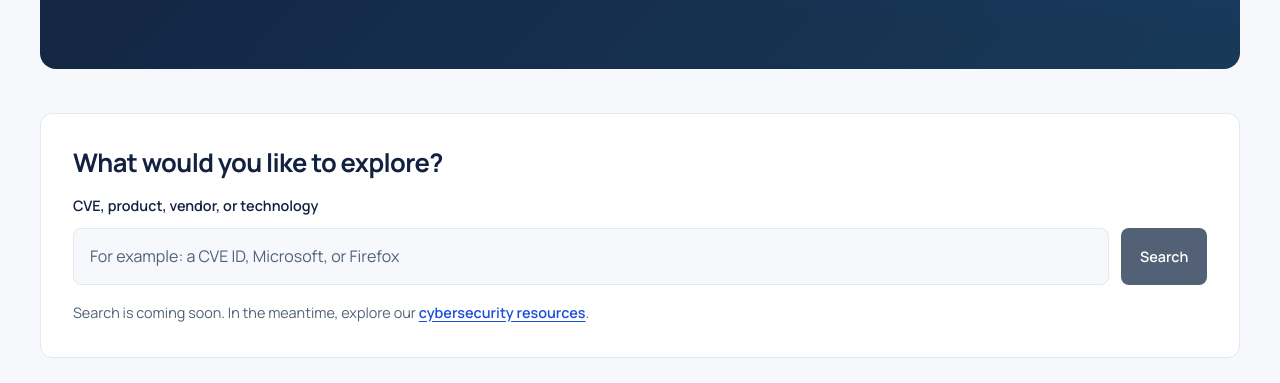
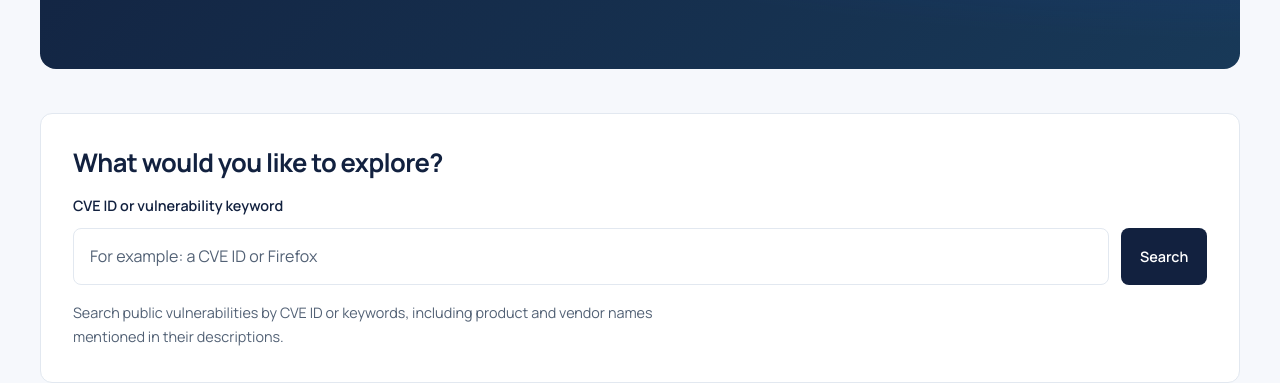
Before and after one commit to jpaintsil-neu/vulnscope, a website: page public/index.html in a window 1280 px wide. Shown: the part 455-838 px from the top of the page. Drawn offline with Linux system fonts and the light colour scheme.

Commit message:
Connect homepage search and preserve vulnerability filters

```diff
--- a/public/css/home.css
+++ b/public/css/home.css
@@ -90,7 +90,7 @@
   font: inherit;
 }
 
-/* Future input keyboard focus. */
+/* Search input keyboard focus. */
 .search-controls input:focus-visible {
   outline: 3px solid var(--teal);
   outline-offset: 3px;
@@ -100,17 +100,6 @@
 .search-controls input::placeholder {
   color: var(--muted);
   opacity: 1;
-}
-
-/* Unavailable search controls. */
-.search-controls input:disabled {
-  background: var(--background);
-  cursor: not-allowed;
-}
-
-.search-controls button:disabled {
-  background: var(--muted);
-  cursor: not-allowed;
 }
 
 /* Search availability message. */
--- a/public/index.html
+++ b/public/index.html
@@ -58,22 +58,29 @@
       </section>
 
       <!-- Shared search entry point. -->
+      <!-- Search public vulnerabilities. -->
       <section class="home-search" aria-labelledby="search-heading">
         <h2 id="search-heading">What would you like to explore?</h2>
 
-        <form role="search" aria-labelledby="search-heading">
-          <!-- Enable after search integration. -->
-          <fieldset disabled>
-            <legend class="visually-hidden">Search VulnScope</legend>
+        <form
+          action="/vulnerabilities.html"
+          method="get"
+          role="search"
+          aria-labelledby="search-heading"
+        >
+          <fieldset>
+            <legend class="visually-hidden">
+              Search public vulnerabilities
+            </legend>
 
-            <label for="home-query">CVE, product, vendor, or technology</label>
+            <label for="home-query">CVE ID or vulnerability keyword</label>
 
             <div class="search-controls">
               <input
                 id="home-query"
                 name="q"
                 type="search"
-                placeholder="For example: a CVE ID, Microsoft, or Firefox"
+                placeholder="For example: a CVE ID or Firefox"
                 maxlength="200"
                 aria-describedby="search-availability"
               />
@@ -85,11 +92,10 @@
           </fieldset>
         </form>
 
-        <!-- Explain current availability. -->
+        <!-- Explain the search scope. -->
         <p id="search-availability" class="search-note">
-          Search is coming soon. In the meantime, explore our
-          <a class="text-link" href="/resources.html">cybersecurity resources</a
-          >.
+          Search public vulnerabilities by CVE ID or keywords, including product
+          and vendor names mentioned in their descriptions.
         </p>
       </section>
 
```
Also changed, not shown: public/js/vulnerabilities.js (+39 -7 lines).
